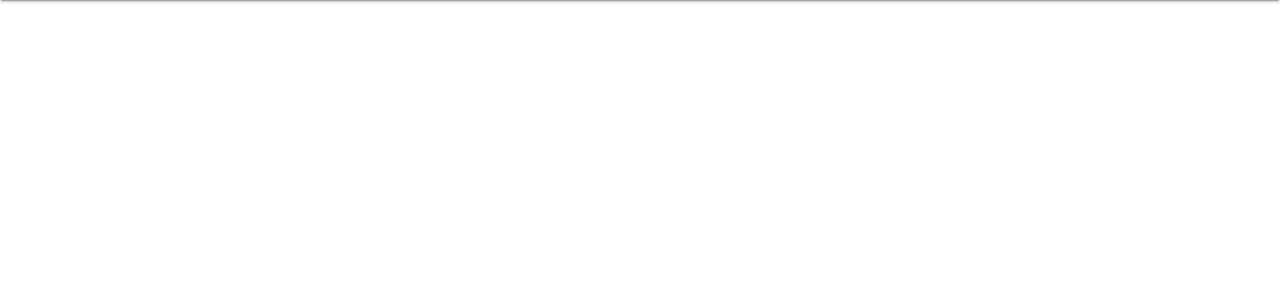
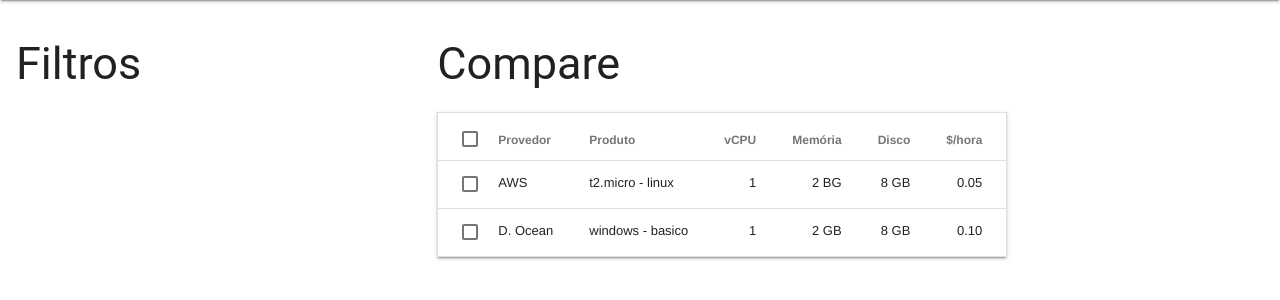
Before and after one commit to jcbalmeida/onecloud-store, a Django app: page / in a window 1280 px wide. Shown: the part 64-364 px from the top of the page. Run offline with Django 3.2, Linux system fonts and the light colour scheme; parts of the project's set-up code (start-up, migrations or seed data) failed here and were passed over.

Commit message:
Definindo o layout base - componentizar depois

```diff
--- a/templates/index.html
+++ b/templates/index.html
@@ -10,7 +10,6 @@
     <body ng-app="app">
         <script src="static/js/angular.min.js"></script>
         <script src="static/js/material.min.js"></script>
-    <script src="static/js/angular-material-design-lite.min.js"></script>
         <script src="static/js/app.js"></script>
         <div class="mdl-layout mdl-js-layout mdl-layout--fixed-header">
             <header class="mdl-layout__header">
@@ -19,7 +18,44 @@
                 </div>
             </header>
             <main class="mdl-layout__content">
-
+                <div class="mdl-grid">
+                    <div class="mdl-cell mdl-cell--4-col">
+                        <h2>Filtros</h2>
+                    </div>
+                    <div class="mdl-cell mdl-cell--8-col">
+                        <h2>Compare</h2>
+                        <table class="mdl-data-table mdl-js-data-table mdl-data-table--selectable mdl-shadow--2dp">
+                            <thead>
+                                <tr>
+                                    <th class="mdl-data-table__cell--non-numeric">Provedor</th>
+                                    <th class="mdl-data-table__cell--non-numeric">Produto</th>
+                                    <th>vCPU</th>
+                                    <th>Memória</th>
+                                    <th>Disco</th>
+                                    <th>$/hora</th>
+                                </tr>
+                            </thead>
+                            <tbody>
+                                <tr>
+                                    <td class="mdl-data-table__cell--non-numeric">AWS</td>
+                                    <td class="mdl-data-table__cell--non-numeric">t2.micro - linux</td>
+                                    <td>1</td>
+                                    <td>2 BG</td>
+                                    <td>8 GB</td>
+                                    <td>0.05</td>
+                                </tr>
+                                <tr>
+                                    <td class="mdl-data-table__cell--non-numeric">D. Ocean</td>
+                                    <td class="mdl-data-table__cell--non-numeric">windows - basico</td>
+                                    <td>1</td>
+                                    <td>2 GB</td>
+                                    <td>8 GB</td>
+                                    <td>0.10</td>
+                                </tr>
+                            </tbody>
+                        </table>
+                    </div>
+                </div>
             </main>
         </div>
     </body>
```
Lines whose indentation alone changed are shown as unchanged.
